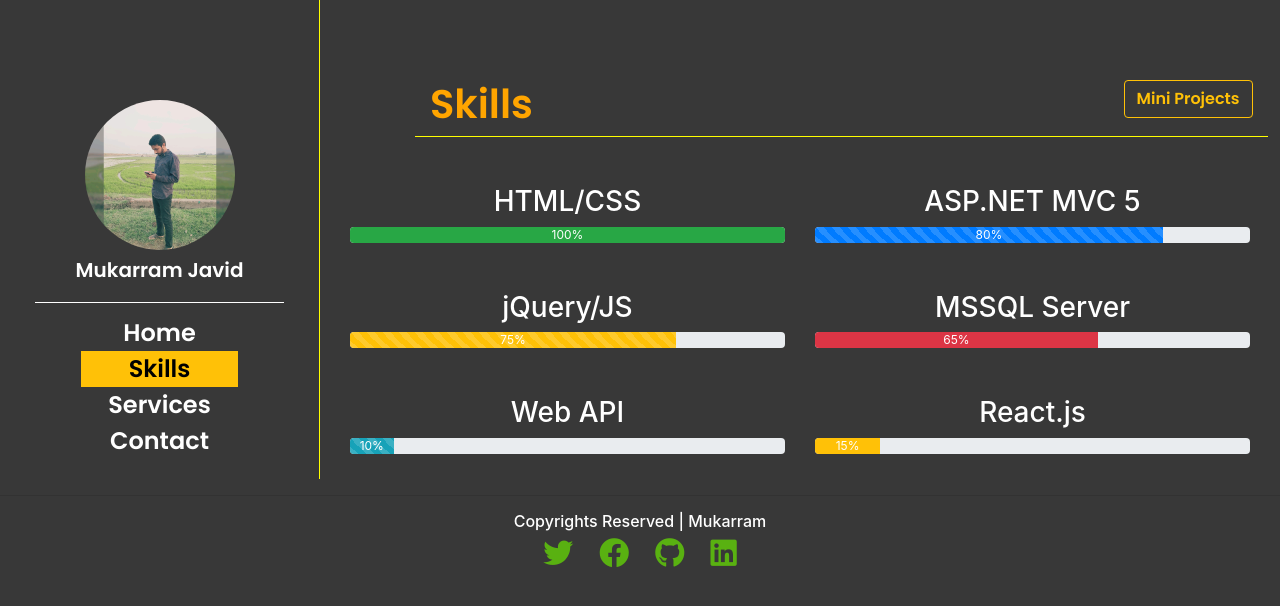
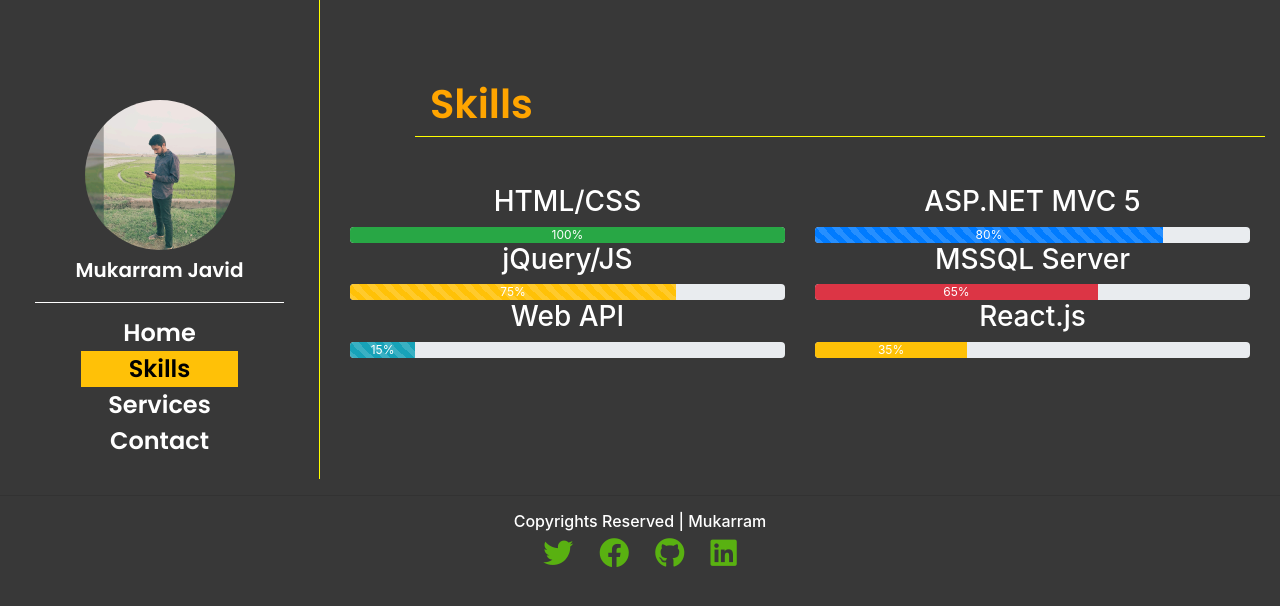
Before and after one commit to mukarramjavid/mukarram_portfolio, a React (Create React App) app: page /skill in a window 1280 px wide. Shown: the top 606 px of the page. Built offline with nearby package versions, Linux system fonts and the light colour scheme.

Commit message:
Update Skills.js

```diff
--- a/src/Components/Skills.js
+++ b/src/Components/Skills.js
@@ -1,49 +1,30 @@
 import React from "react";
-import { Container, Row, Col, ProgressBar,Button } from "react-bootstrap";
+import { Container, Row, Col, ProgressBar } from "react-bootstrap";
+import skillData from "../SkillData";
 export default function Skills() {
   return (
     <>
       <Container>
         <Row>
-          <Col className="skill" md={11} xs={6} sm={11}>
-            <h1>Skills <Button href="https://mukarramblog.netlify.app/" target="_blank" variant="outline-warning" className="float-right">Mini Projects</Button></h1>
+          <Col className="skill">
+            <h1>Skills</h1>
           </Col>
-          <Col className="skill d-none" md={1}></Col>
         </Row>
-
         {/* Row 1 */}
         <Row className="skill-row text-center">
-
-          <Col md={6} sm={6} xs={12}>
-            <h3>HTML/CSS</h3>
-            <ProgressBar variant="success" now={100} label={`100%`} />
-          </Col>
-          <Col md={6} sm={6} xs={12}>
-            <h3>ASP.NET MVC 5</h3>
-            <ProgressBar animated now={80} label={`80%`} />
-          </Col>
-        </Row>
-        {/* Row 2 */}
-        <Row className="skill-row text-center">
-          <Col md={6} sm={6} xs={12}>
-            <h3>jQuery/JS</h3>
-            <ProgressBar variant="warning" animated now={75} label={`75%`} />
-          </Col>
-          <Col md={6} sm={6} xs={12}>
-            <h3>MSSQL Server</h3>
-            <ProgressBar variant="danger" now={65} label={`65%`} />
-          </Col>
-        </Row>
-        {/* Row 3 */}
-        <Row className="skill-row text-center">
-          <Col md={6} sm={6} xs={12}>
-            <h3>Web API</h3>
-            <ProgressBar variant="info" animated now={10} label={`10%`} />
-          </Col>
-          <Col md={6} sm={6} xs={12}>
-            <h3>React.js</h3>
-            <ProgressBar variant="warning" now={15} label={`15%`} />
-          </Col>
+          {skillData.map((val) => {
+            return (
+              <Col md={6} sm={6} xs={12} key={val.id} className="margin_bottom">
+                <h3>{val.skillName}</h3>
+                <ProgressBar
+                  animated={val.animated}
+                  variant={val.skillVariant}
+                  now={val.skillNow}
+                  label={val.skillLabel}
+                />
+              </Col>
+            );
+          })}
         </Row>
       </Container>
     </>
```
